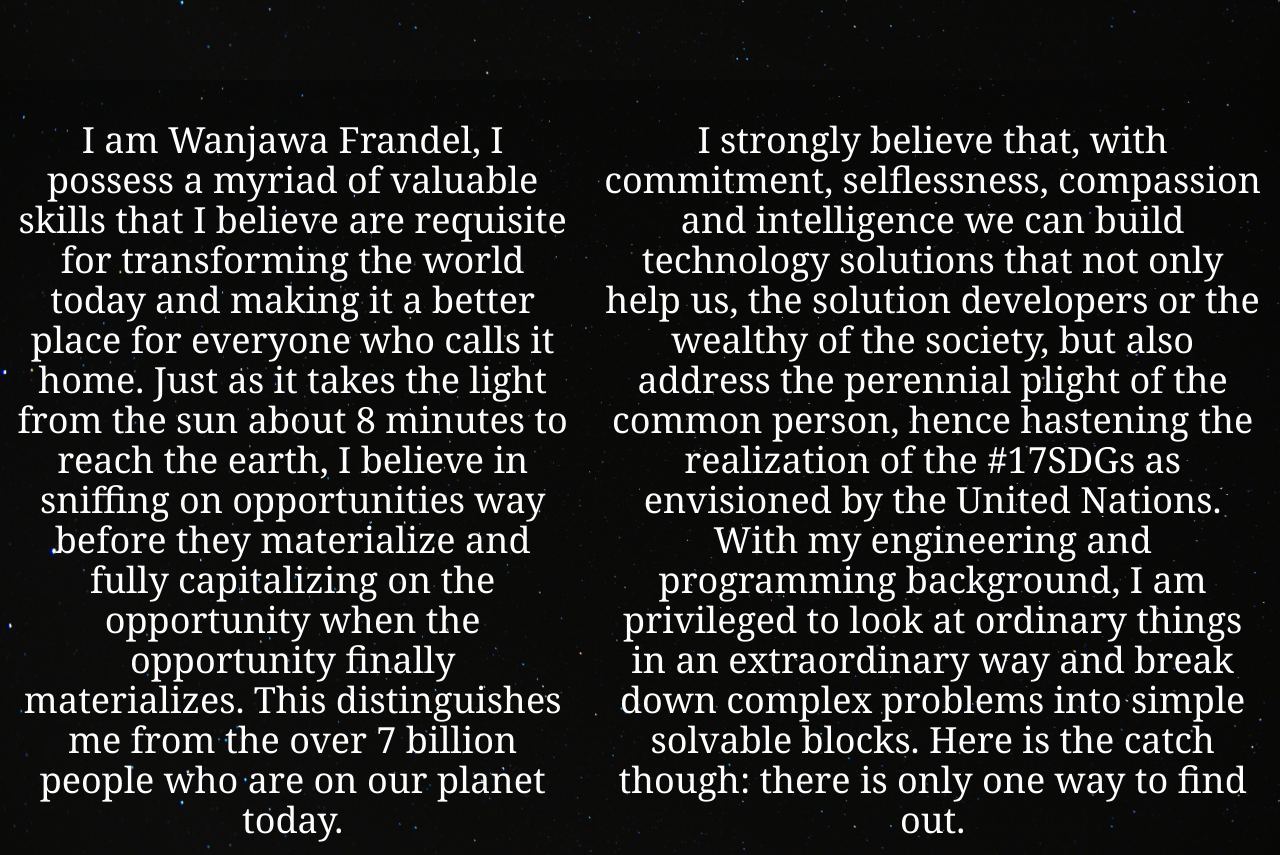
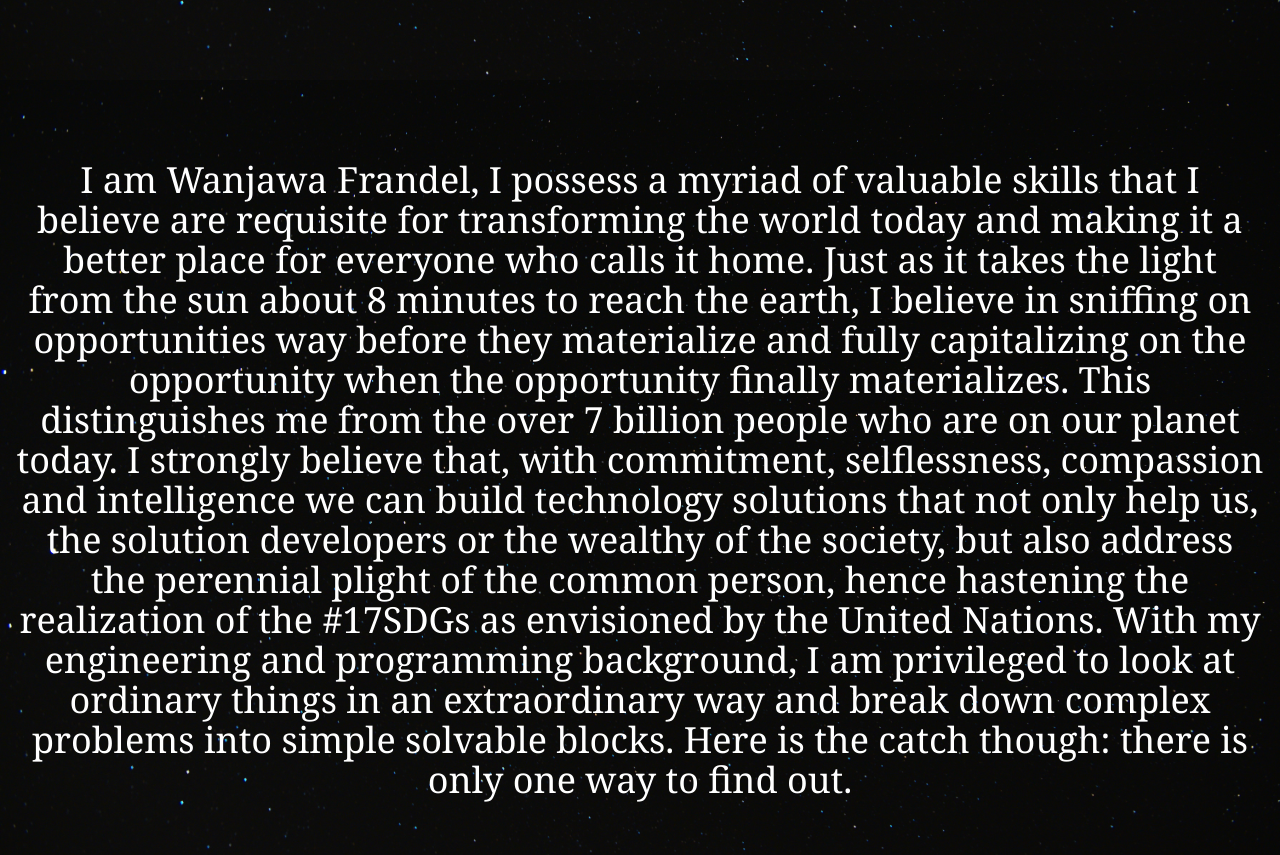
Before and after one commit to franfreezy/DevFrandel, a React (Vite) app in the folder devportfolio/: page / in a window 1280 px wide. Shown: the part 1520-2375 px from the top of the page. Built offline with nearby package versions, Linux system fonts and the light colour scheme.

Commit message:
Roll back to a single paragraph

```diff
--- a/devportfolio/src/App.jsx
+++ b/devportfolio/src/App.jsx
@@ -123,9 +123,9 @@ export default function App() {
     that I believe are requisite for transforming the world today and making it a better place for everyone who calls it home.
     Just as it takes the light from the sun about 8 minutes to reach the earth, I believe in sniffing on opportunities way before
     they materialize and fully capitalizing on the opportunity when the opportunity finally materializes. This distinguishes me from the over 7 billion
-    people who are on our planet today.</p>
-    <p className="text-white text-lg sm:text-xl md:text-2xl lg:text-3xl xl:text-4xl text-center px-4 font-serif">
-       I strongly believe that, with commitment, selflessness, compassion
+    people who are on our planet today.
+
+    I strongly believe that, with commitment, selflessness, compassion
     and intelligence we can build technology solutions that not only help us,
     the solution developers or the wealthy of the society, but also address the perennial plight of the common person,
     hence hastening the realization of the #17SDGs as envisioned by the United Nations.
```
